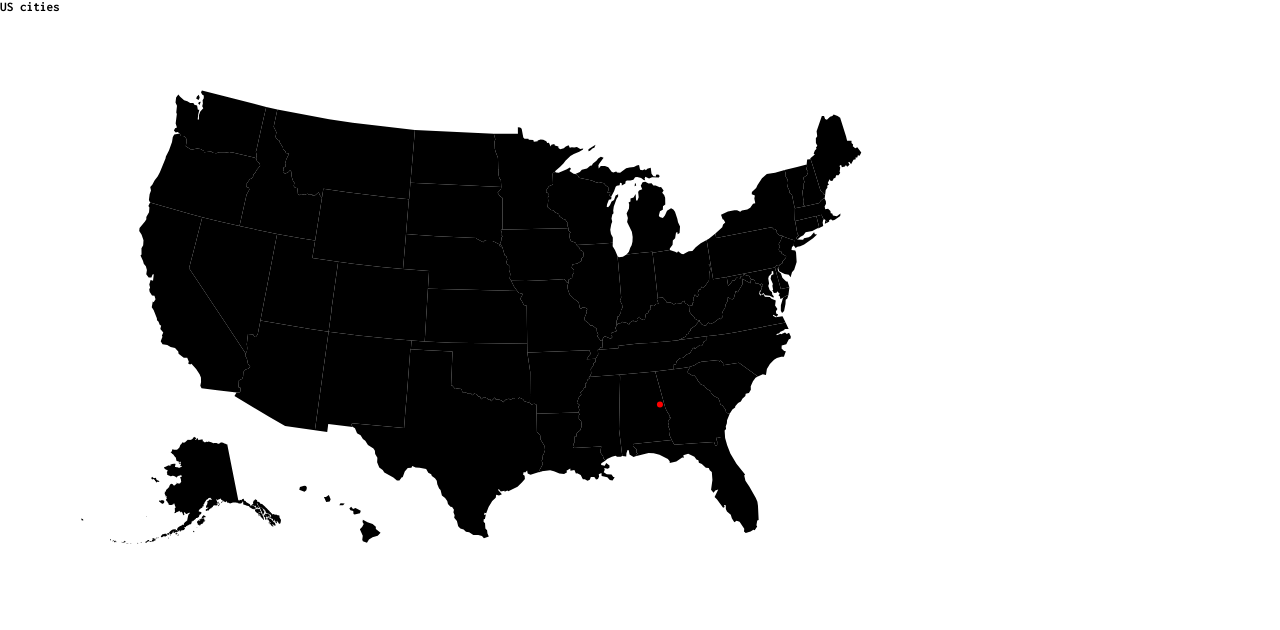
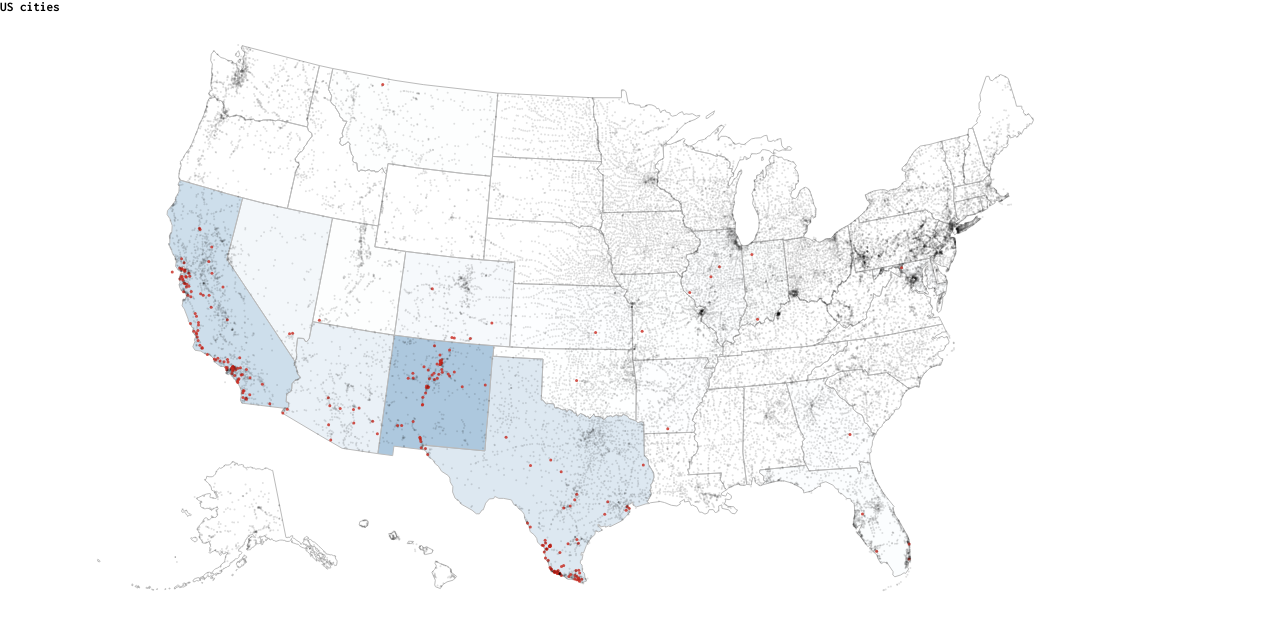
Before and after one commit to cmpolis/us-town-names-vis, a plain HTML site: page index.html in a window 1280 px wide. Drawn offline with nearby package versions, Linux system fonts and the light colour scheme.

Commit message:
done? - towns rendering, function takes in string for regex, state opacity based on %

```diff
--- a/app.js
+++ b/app.js
@@ -3,39 +3,24 @@
 // Chris Polis, 2016
 // Render US states + place names based on regex
 
+var abbreviationMap = {"AL":"Alabama","AK":"Alaska","AZ":"Arizona","AR":"Arkansas","CA":"California","CO":"Colorado","CT":"Connecticut","DE":"Delaware","DC":"District of Columbia","FL":"Florida","GA":"Georgia","HI":"Hawaii","ID":"Idaho","IL":"Illinois","IN":"Indiana","IA":"Iowa","KS":"Kansas","KY":"Kentucky","LA":"Louisiana","ME":"Maine","MD":"Maryland","MA":"Massachusetts","MI":"Michigan","MN":"Minnesota","MS":"Mississippi","MO":"Missouri","MT":"Montana","NE":"Nebraska","NV":"Nevada","NH":"New Hampshire","NJ":"New Jersey","NM":"New Mexico","NY":"New York","NC":"North Carolina","ND":"North Dakota","MP":"Northern Mariana Islands","OH":"Ohio","OK":"Oklahoma","OR":"Oregon","PA":"Pennsylvania","RI":"Rhode Island","SC":"South Carolina","SD":"South Dakota","TN":"Tennessee","TX":"Texas","UT":"Utah","VT":"Vermont","VA":"Virginia","WA":"Washington","WV":"West Virginia","WI":"Wisconsin","WY":"Wyoming"};
+
 //
-var render = function(err, statesGeo, cities) {
-  if(err) { return console.error('failed to load data'); }
+var init = function(err, statesGeo, cities) {
+  if(err) { return console.error('failed to load data: ', err); }
 
   var lastTimestamp = performance.now();
-
-  // cities = cities.map(function(d) {
-  //   return {
-  //     lat: +d.lat,
-  //     lng: +d.lng,
-  //     st: d.state,
-  //     n: d.name };
-  // });
-
-  // console.log((performance.now() - lastTimestamp) + 'ms for data manipulation');
-  // lastTimestamp = performance.now();
-
-  // // test regex query perf
-  // var sanOrSantaRE = /(San|Santa) /;
-  // var sanOrSanta = cities.filter(function(d) { return sanOrSantaRE.test(d.name); });
-  // console.log((performance.now() - lastTimestamp) + 'ms for query');
-  // lastTimestamp = performance.now();
-  // console.log(sanOrSanta);
 
   var canvas = document.querySelector('#seasons-vis'),
       c = canvas.getContext("2d");
   canvasDpiScaler(canvas, c);
-  var svg = d3.select(document.querySelector('svg'));
-  var width = 1000,
-      height = 600;
+  var svg = d3.select(document.querySelector('svg')),
+      width = 1200,
+      height = 600,
+      tau = 2 * Math.PI;
 
   var projection = d3.geo.albersUsa()
-    .scale(width)
+    .scale(width * 1)
     .translate([width / 2, height / 2]);
   var path = d3.geo.path()
     .projection(projection);
@@ -46,28 +31,51 @@ var render = function(err, statesGeo, cities) {
     d.coords = projection([d.lng, d.lat]);
   });
 
-  console.log(cities[0])
-
-  // path(topojson.feature(us, us.objects.counties));
-  //     context.stroke();
-  console.log(statesGeo.features);
-  var states = statesGeo.features;
+  var states = statesGeo.features
+    .filter(function(s) { return s.properties.name !== 'Puerto Rico'; });
   svg.selectAll('path.state')
     .data(states).enter()
     .append('path')
     .attr('class', 'state')
     .attr('d', function(d) { return path(d); })
+    .attr('fill', 'steelblue')
+    .attr('fill-opacity', 0)
+    .attr('stroke', '#BBB');
+  stateIndexMap = {};
 
-   svg.append('circle')
-    .attr('cx', cities[0].coords[0])
-    .attr('cy', cities[0].coords[1])
-    .attr('r', 3)
-    .attr('fill', 'red');
+  //
+  Object.keys(abbreviationMap).forEach(function(abbr) {
+    stateIndexMap[abbr] = states.indexOf(
+      states.filter(function(state) { return state.properties.name === abbreviationMap[abbr]; })[0]);
+  });
+  states.forEach(function(state) { state.cityCount = 0; });
+  cities.forEach(function(city) { states[stateIndexMap[city.state]].cityCount++; });
+
+  function runQuery(regexString) {
+     c.clearRect(0,0,width,height);
+
+     var regex = new RegExp(regexString);
+     states.forEach(function(state) { state.matches = []; });
+     cities.forEach(function(city) {
+      match = regex.test(city.name);
+      c.fillStyle = match ? 'rgba(200, 40, 30, 0.8)' : 'rgba(0, 0, 0, 0.12)';
+      c.beginPath();
+      c.arc(city.coords[0],city.coords[1], match ? 1.5 : 1,0,tau);
+      c.fill();
+      match && states[stateIndexMap[city.state]].matches.push(city);
+     });
+
+     var opacityScale = d3.scale.linear().range([0, 0.44]);
+     opacityScale.domain([0, d3.max(states, function(d) { return (d.matches.length / d.cityCount); })]);
+     svg.selectAll('path.state').transition().duration(300)
+      .attr('fill-opacity', function(d) { return opacityScale(d.matches.length / d.cityCount); });
+  }
+
+  runQuery('(San |Santa |El |Los |Las )');
+  window.rq = runQuery;
 };
 
 d3_queue.queue()
   .defer(d3.json, './us_states.json')
   .defer(d3.csv, './us-cities-lat-lng.csv')
-  .await(render);
-
-//.get(function(err, rows) { err ? console.log(err) : render(rows); });
+  .await(init);
--- a/index.html
+++ b/index.html
@@ -34,8 +34,8 @@
 
     <h5>US cities</h5>
     <div class='canvas-svg-container'>
-      <canvas id='seasons-vis' width="1000" height="600"></canvas>
-      <svg id='season-vis-svg' width="1000" height="600"></svg>
+      <svg id='season-vis-svg' width="1200" height="600"></svg>
+      <canvas id='seasons-vis' width="1200" height="600"></canvas>
     </div>
 
     <!-- load js last (dom is built) -->
```
